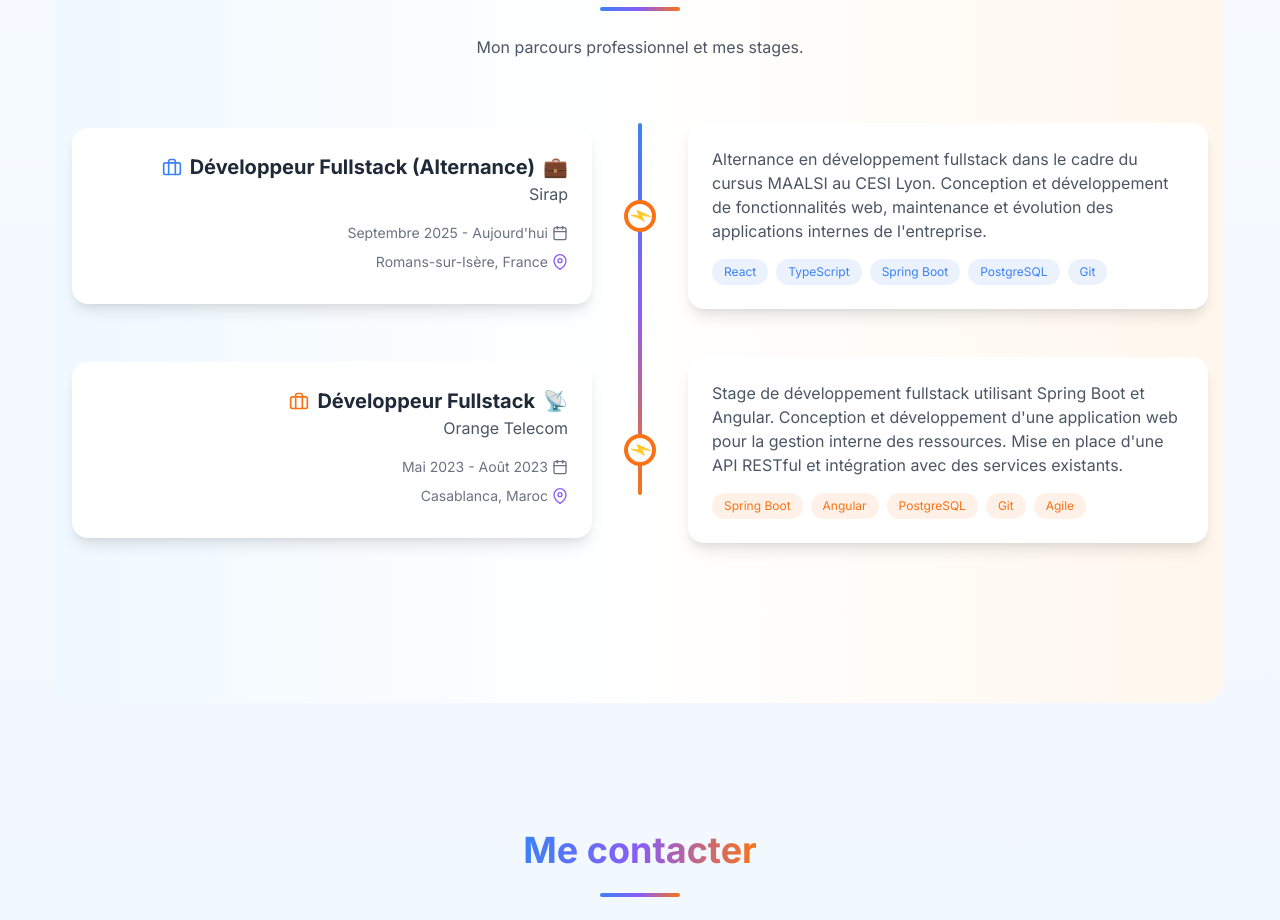
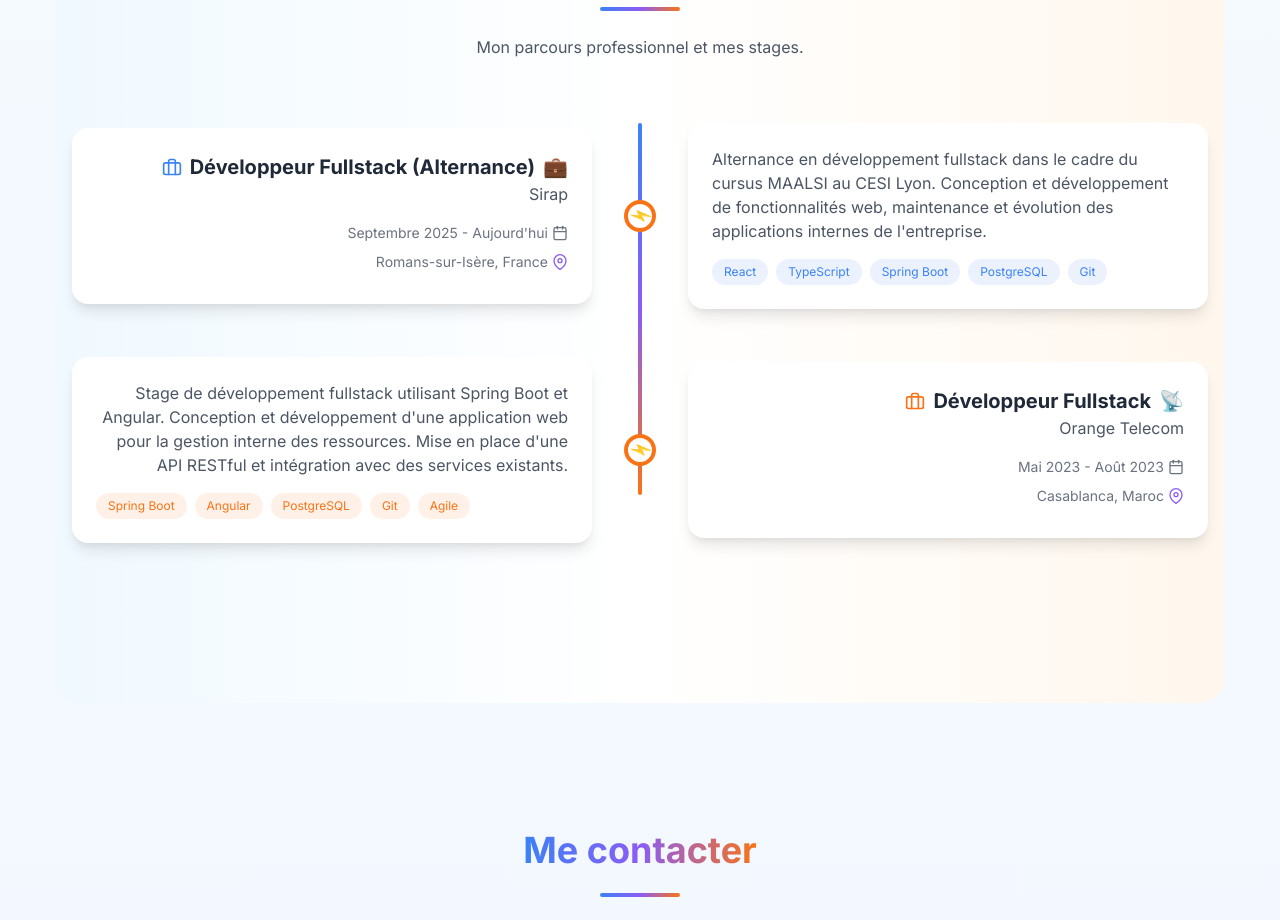
Before and after one commit to OzawaKyo/Mon-portfolio, a React (Vite) app: page / in a window 1280 px wide. Shown: the part 3960-4880 px from the top of the page. Built offline with nearby package versions, Linux system fonts and the light colour scheme.

Commit message:
Alterne la disposition gauche/droite de la timeline Expérience
Chaque entrée inverse maintenant la position de la carte (titre/période/lieu) et des détails (description/compétences) par rapport à la précédente, au lieu d'avoir toujours la carte à gauche.

```diff
--- a/src/components/ExperienceSection.tsx
+++ b/src/components/ExperienceSection.tsx
@@ -23,19 +23,12 @@ const ExperienceSection = () => {
           {/* Timeline line */}
           <div className="timeline-line"></div>
 
-          {experiences.map((exp, index) => (
+          {experiences.map((exp, index) => {
+            const isReversed = index % 2 === 1
+
+            const card = (
               <motion.div
-              key={exp.id}
-              initial={{ opacity: 0, y: 20 }}
-              whileInView={{ opacity: 1, y: 0 }}
-              viewport={{ once: true }}
-              transition={{ duration: 0.5, delay: index * 0.1 }}
-              className="timeline-item"
-            >
-              <div className="timeline-content">
-                <div className="timeline-left">
-                  <motion.div
-                    initial={{ opacity: 0, x: -20 }}
+                initial={{ opacity: 0, x: isReversed ? 20 : -20 }}
                 whileInView={{ opacity: 1, x: 0 }}
                 viewport={{ once: true }}
                 transition={{ duration: 0.5, delay: 0.2 }}
@@ -62,23 +55,11 @@ const ExperienceSection = () => {
                   </div>
                 </div>
               </motion.div>
-                </div>
+            )
 
-                {/* Timeline dot */}
-                <div className="timeline-dot">
+            const details = (
               <motion.div
-                    animate={{ rotate: 360 }}
-                    transition={{ repeat: Number.POSITIVE_INFINITY, duration: 10, ease: "linear" }}
-                    className="timeline-dot-content"
-                    aria-hidden="true"
-                  >
-                    ⚡
-                  </motion.div>
-                </div>
-
-                <div className="timeline-right">
-                  <motion.div
-                    initial={{ opacity: 0, x: 20 }}
+                initial={{ opacity: 0, x: isReversed ? -20 : 20 }}
                 whileInView={{ opacity: 1, x: 0 }}
                 viewport={{ once: true }}
                 transition={{ duration: 0.5, delay: 0.3 }}
@@ -98,10 +79,37 @@ const ExperienceSection = () => {
                   ))}
                 </div>
               </motion.div>
+            )
+
+            return (
+              <motion.div
+                key={exp.id}
+                initial={{ opacity: 0, y: 20 }}
+                whileInView={{ opacity: 1, y: 0 }}
+                viewport={{ once: true }}
+                transition={{ duration: 0.5, delay: index * 0.1 }}
+                className="timeline-item"
+              >
+                <div className="timeline-content">
+                  <div className="timeline-left">{isReversed ? details : card}</div>
+
+                  {/* Timeline dot */}
+                  <div className="timeline-dot">
+                    <motion.div
+                      animate={{ rotate: 360 }}
+                      transition={{ repeat: Number.POSITIVE_INFINITY, duration: 10, ease: "linear" }}
+                      className="timeline-dot-content"
+                      aria-hidden="true"
+                    >
+                      ⚡
+                    </motion.div>
                   </div>
+
+                  <div className="timeline-right">{isReversed ? card : details}</div>
                 </div>
               </motion.div>
-          ))}
+            )
+          })}
         </div>
       </div>
     </section>
```
Lines whose indentation alone changed are shown as unchanged.
